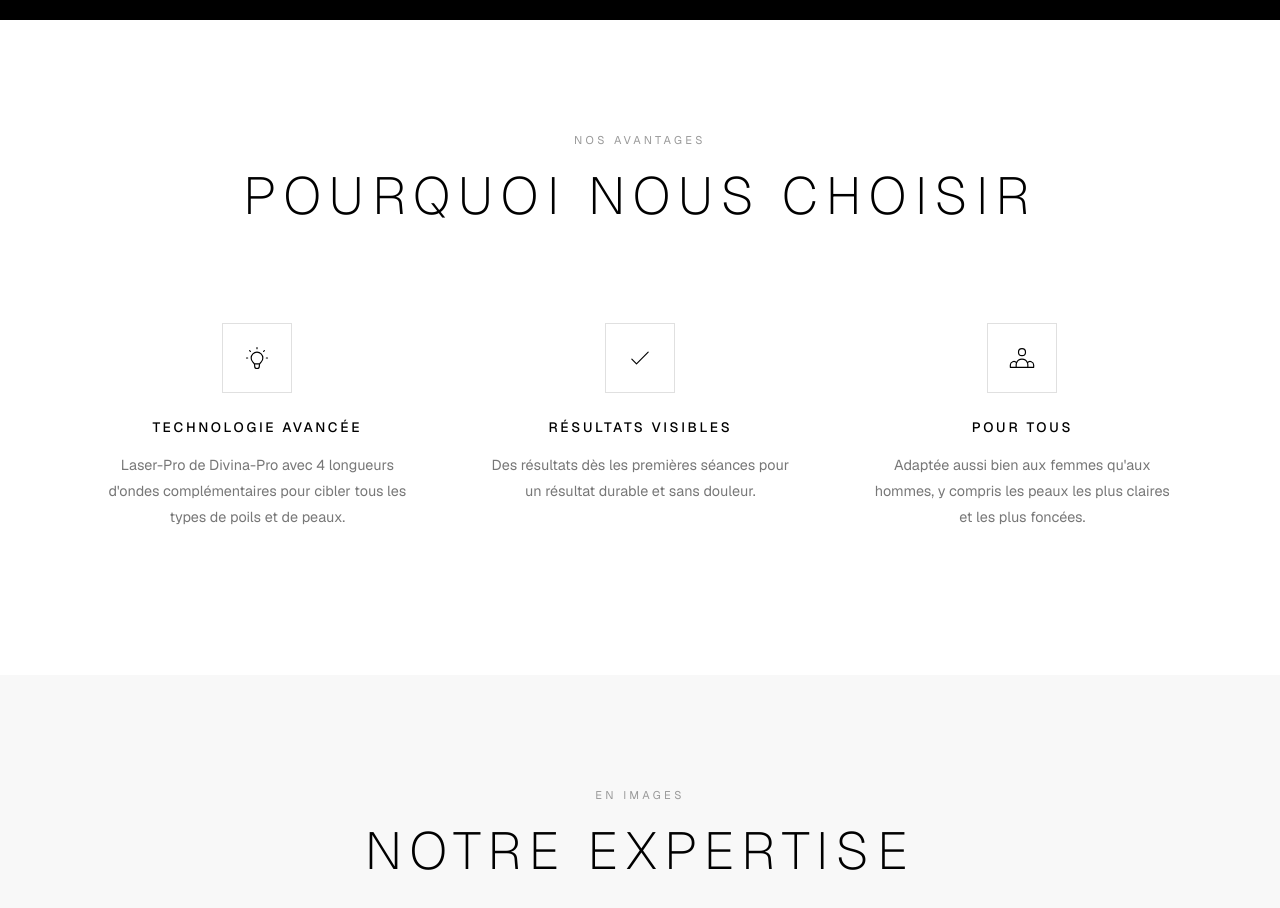
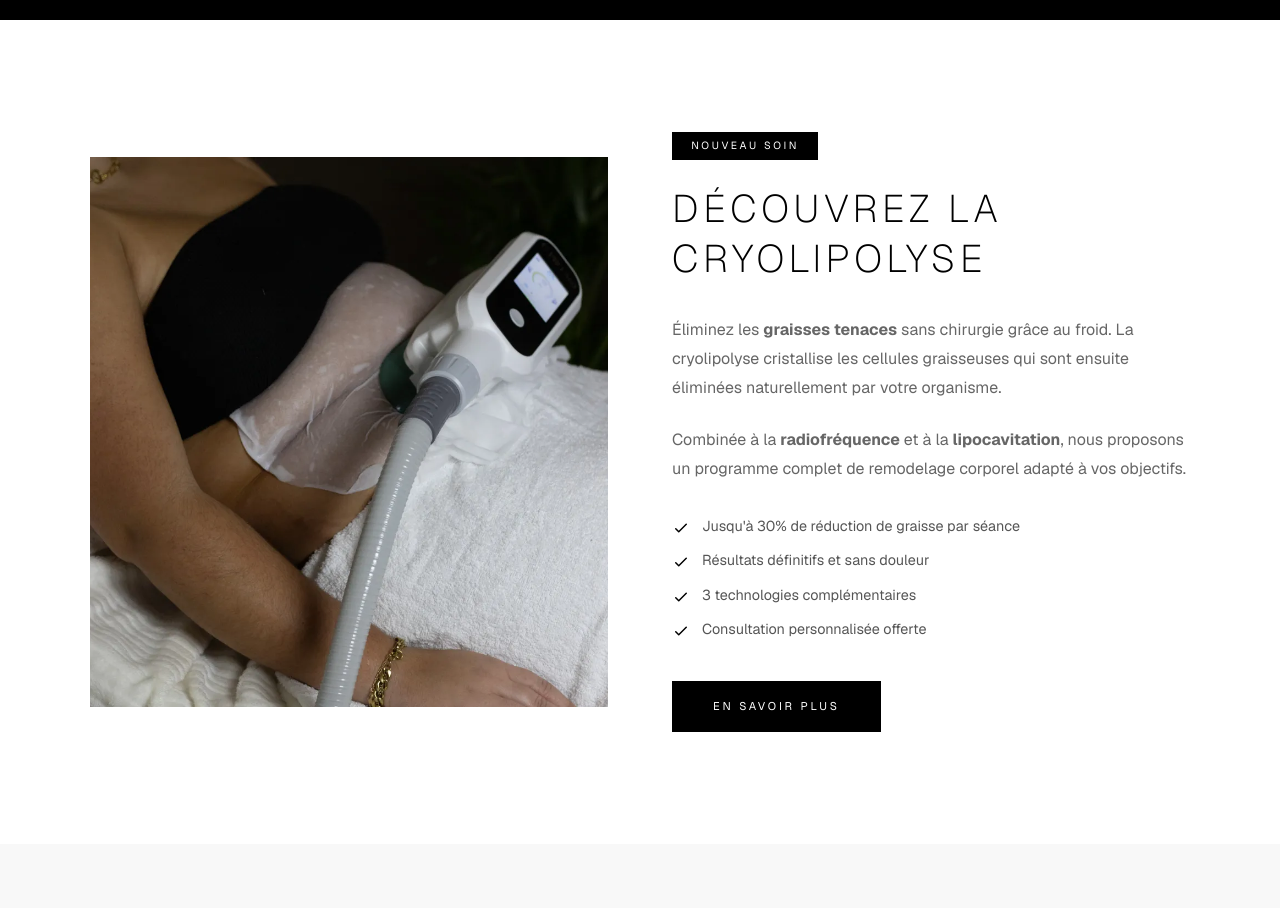
Before and after one commit to iapichinogabriel1997-star/lh-medical-aesthetics, a Next.js app: page / in a window 1280 px wide. Shown: the part 780-1688 px from the top of the page. Built offline with nearby package versions, Linux system fonts and the light colour scheme; grey boxes are pictures that could not be loaded.

Commit message:
Replace 'Pourquoi nous choisir' with cryo promo section on homepage
New section highlights cryolipolyse as a new treatment with key benefits
and links to the dedicated /cryolipolyse page.

Co-Authored-By: Claude Opus 4.6 (1M context) <noreply@anthropic.com>

```diff
--- a/src/app/page.tsx
+++ b/src/app/page.tsx
@@ -71,68 +71,92 @@ export default function Home() {
         </div>
       </section>
 
-      {/* ═══════════ AVANTAGES ═══════════ */}
+      {/* ═══════════ NOUVEAU SOIN — CRYOLIPOLYSE ═══════════ */}
       <section className="section-padding" style={{ background: "#fff" }}>
         <div style={{ maxWidth: "1100px", margin: "0 auto" }}>
-          <div style={{ textAlign: "center", marginBottom: "4rem" }}>
-            <AnimateOnScroll animation="fade-up">
-              <p style={{ fontSize: "0.7rem", letterSpacing: "0.3em", textTransform: "uppercase", color: "#999", marginBottom: "1rem" }}>
-                Nos avantages
-              </p>
-            </AnimateOnScroll>
-            <AnimateOnScroll animation="fade-up" delay={0.15}>
-              <h2 className="section-title">Pourquoi nous choisir</h2>
-            </AnimateOnScroll>
-          </div>
           <div
             style={{
               display: "grid",
-              gridTemplateColumns: "repeat(auto-fit, minmax(280px, 1fr))",
-              gap: "3rem",
+              gridTemplateColumns: "repeat(auto-fit, minmax(350px, 1fr))",
+              gap: "4rem",
+              alignItems: "center",
             }}
           >
-            {[
-              {
-                title: "Technologie avancée",
-                desc: "Laser-Pro de Divina-Pro avec 4 longueurs d'ondes complémentaires pour cibler tous les types de poils et de peaux.",
-                icon: "M9.663 17h4.673M12 3v1m6.364 1.636l-.707.707M21 12h-1M4 12H3m3.343-5.657l-.707-.707m2.828 9.9a5 5 0 117.072 0l-.548.547A3.374 3.374 0 0014 18.469V19a2 2 0 11-4 0v-.531c0-.895-.356-1.754-.988-2.386l-.548-.547z",
-              },
-              {
-                title: "Résultats visibles",
-                desc: "Des résultats dès les premières séances pour un résultat durable et sans douleur.",
-                icon: "M5 13l4 4L19 7",
-              },
-              {
-                title: "Pour tous",
-                desc: "Adaptée aussi bien aux femmes qu'aux hommes, y compris les peaux les plus claires et les plus foncées.",
-                icon: "M17 20h5v-2a3 3 0 00-5.356-1.857M17 20H7m10 0v-2c0-.656-.126-1.283-.356-1.857M7 20H2v-2a3 3 0 015.356-1.857M7 20v-2c0-.656.126-1.283.356-1.857m0 0a5.002 5.002 0 019.288 0M15 7a3 3 0 11-6 0 3 3 0 016 0z",
-              },
-            ].map((item, i) => (
-              <AnimateOnScroll key={item.title} animation="fade-up" delay={i * 0.15}>
-                <div style={{ textAlign: "center", padding: "2rem 1rem" }}>
-                  <div
-                    style={{
-                      width: "70px",
-                      height: "70px",
-                      margin: "0 auto 1.5rem",
-                      border: "1px solid #e0e0e0",
-                      display: "flex",
-                      alignItems: "center",
-                      justifyContent: "center",
-                      transition: "all 0.4s ease",
-                    }}
-                  >
-                    <svg style={{ width: "28px", height: "28px" }} fill="none" stroke="currentColor" viewBox="0 0 24 24">
-                      <path strokeLinecap="round" strokeLinejoin="round" strokeWidth={1} d={item.icon} />
-                    </svg>
-                  </div>
-                  <h3 style={{ fontSize: "0.85rem", fontWeight: 500, letterSpacing: "0.2em", textTransform: "uppercase", marginBottom: "1rem" }}>
-                    {item.title}
-                  </h3>
-                  <p style={{ color: "#777", fontSize: "0.9rem", lineHeight: 1.8 }}>{item.desc}</p>
-                </div>
+            <AnimateOnScroll animation="fade-right">
+              <div style={{ position: "relative", height: "550px", overflow: "hidden" }}>
+                <Image src="/images/cryo/3.webp" alt="Cryolipolyse traitement" fill style={{ objectFit: "cover" }} />
+              </div>
+            </AnimateOnScroll>
+            <div>
+              <AnimateOnScroll animation="fade-up">
+                <span
+                  style={{
+                    display: "inline-block",
+                    padding: "0.4rem 1.2rem",
+                    background: "#000",
+                    color: "#fff",
+                    fontSize: "0.65rem",
+                    letterSpacing: "0.25em",
+                    textTransform: "uppercase",
+                    marginBottom: "1.5rem",
+                  }}
+                >
+                  Nouveau soin
+                </span>
               </AnimateOnScroll>
-            ))}
+              <AnimateOnScroll animation="blur-in" delay={0.1}>
+                <h2
+                  style={{
+                    fontSize: "clamp(1.8rem, 3vw, 2.8rem)",
+                    fontWeight: 200,
+                    letterSpacing: "0.12em",
+                    textTransform: "uppercase",
+                    marginBottom: "2rem",
+                    lineHeight: 1.3,
+                  }}
+                >
+                  Découvrez la Cryolipolyse
+                </h2>
+              </AnimateOnScroll>
+              <AnimateOnScroll animation="fade-up" delay={0.2}>
+                <p style={{ color: "#666", lineHeight: 1.8, marginBottom: "1.5rem" }}>
+                  Éliminez les <strong>graisses tenaces</strong> sans chirurgie grâce au froid. La
+                  cryolipolyse cristallise les cellules graisseuses qui sont ensuite éliminées
+                  naturellement par votre organisme.
+                </p>
+                <p style={{ color: "#666", lineHeight: 1.8, marginBottom: "2rem" }}>
+                  Combinée à la <strong>radiofréquence</strong> et à la{" "}
+                  <strong>lipocavitation</strong>, nous proposons un programme complet de remodelage
+                  corporel adapté à vos objectifs.
+                </p>
+                <ul style={{ listStyle: "none", padding: 0, margin: "0 0 2.5rem 0" }}>
+                  {[
+                    "Jusqu'à 30% de réduction de graisse par séance",
+                    "Résultats définitifs et sans douleur",
+                    "3 technologies complémentaires",
+                    "Consultation personnalisée offerte",
+                  ].map((item) => (
+                    <li
+                      key={item}
+                      style={{ display: "flex", alignItems: "flex-start", gap: "12px", marginBottom: "0.8rem" }}
+                    >
+                      <svg
+                        style={{ width: "18px", height: "18px", marginTop: "3px", flexShrink: 0 }}
+                        fill="none"
+                        stroke="#000"
+                        viewBox="0 0 24 24"
+                      >
+                        <path strokeLinecap="round" strokeLinejoin="round" strokeWidth={2} d="M5 13l4 4L19 7" />
+                      </svg>
+                      <span style={{ color: "#555", fontSize: "0.9rem" }}>{item}</span>
+                    </li>
+                  ))}
+                </ul>
+                <Link href="/cryolipolyse" className="btn-primary">
+                  En savoir plus
+                </Link>
+              </AnimateOnScroll>
+            </div>
           </div>
         </div>
       </section>
```
